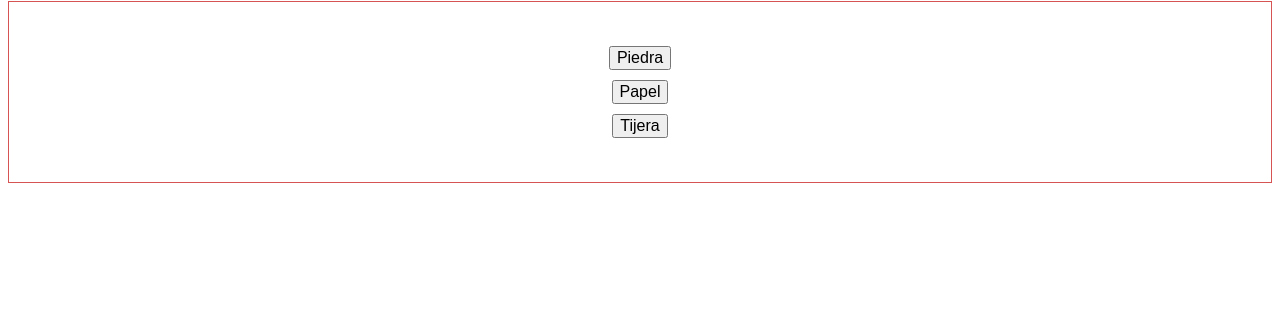
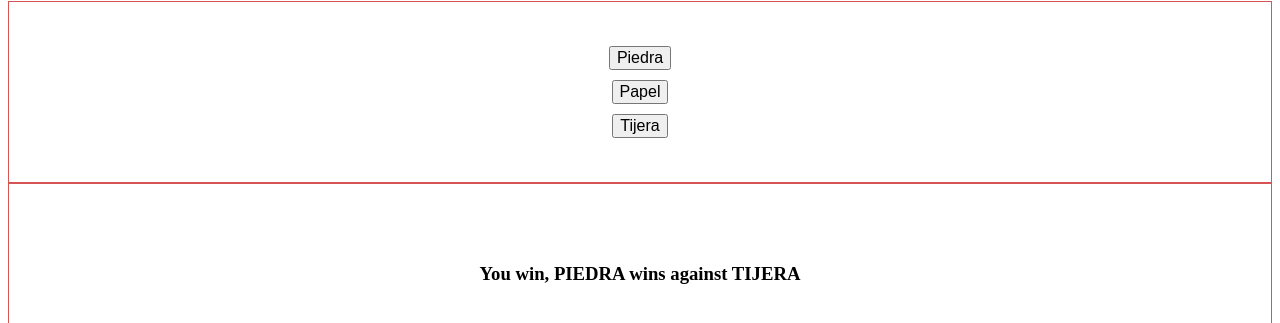
Before and after one commit to JosCariDe/odin-piedra_papel_o_tijeras, a plain HTML site: page index.html in a window 1280 px wide. Both pictures are taken after a click on the button "Piedra". Shown: the part 79-402 px from the top of the page. Drawn offline with Linux system fonts and the light colour scheme.

Commit message:
El resultado ahora se muestra en un Div Por cada Ronda va a mostrar el resultado

```diff
--- a/index.html
+++ b/index.html
@@ -13,6 +13,12 @@
         <button id="btn-papel" class="btn">Papel</button>
         <button id="btn-tijera" class="btn">Tijera</button>
     </div>
+
+    <div class="container">
+        <h3 id="resultado">
+            Aquí se mostrará el resultado
+        </h3>
+    </div>
     <script src="./scripts/script.js"></script>
 </body>
 </html>
--- a/scripts/script.js
+++ b/scripts/script.js
@@ -51,9 +51,10 @@ const game = () => {
 }
 
 const btnOpciones = document.querySelectorAll('.btn');
+const divResultado = document.querySelector('#resultado');
 
 btnOpciones.forEach( (btn) => {
     btn.addEventListener('click' , (e) => {
-        console.log(playRound(btn.textContent,getComputerChoice()));
-     })
+        divResultado.textContent = playRound(btn.textContent,getComputerChoice());
+    })
 })
```
